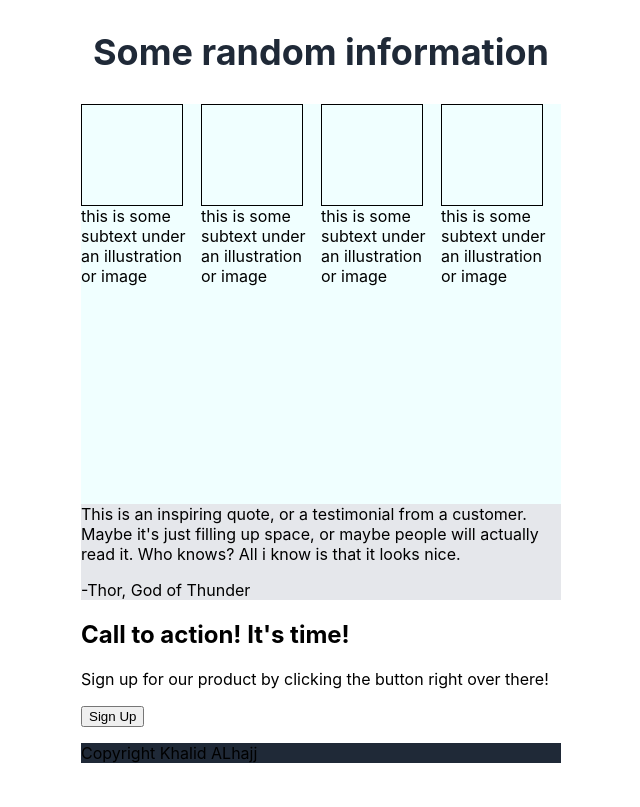
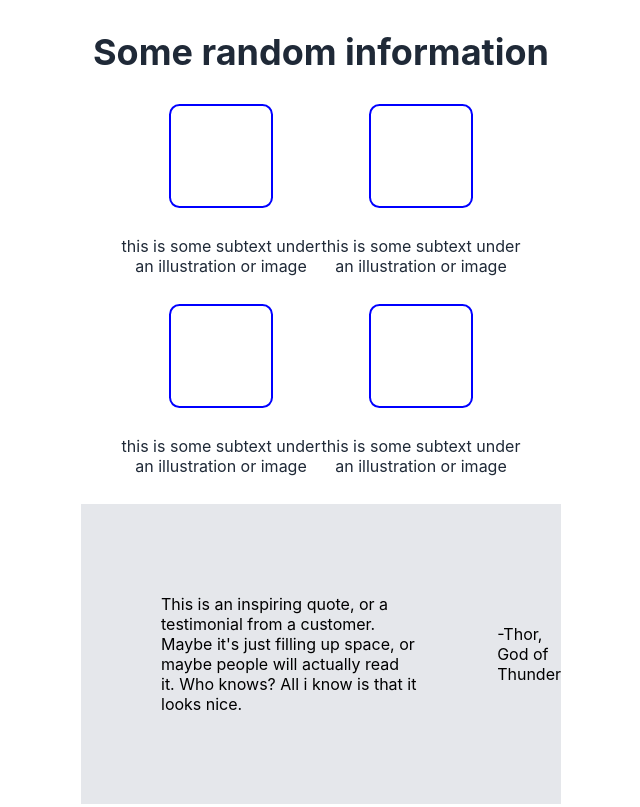
Before and after one commit to khalidalhajj/FirstProject, a plain HTML site: page index.html in a window 1280 px wide. Shown: the part 693-1500 px from the top of the page, without its empty margins (319-959 px from the left). Before the commit the page ends 1472 px from the top, so only its background shows below. Drawn offline with Linux system fonts and the light colour scheme.

Commit message:
changes added

```diff
--- a/index.html
+++ b/index.html
@@ -55,11 +55,12 @@
         </div>
     </section>
     <section class="quotehero">
-        <div>
-            <div>This is an inspiring quote, or a testimonial from a customer. Maybe it's just filling up space, or
+        <div class="quotediv">
+            <div class="quotetxt">This is an inspiring quote, or a testimonial from a customer. Maybe it's just filling
+                up space, or
                 maybe people will actually read it. Who knows? All i know is that it looks nice.</div>
             <div>
-                <p>-Thor, God of Thunder</p>
+                <p class="quoter">-Thor, God of Thunder</p>
             </div>
         </div>
     </section>
--- a/style.css
+++ b/style.css
@@ -118,12 +118,20 @@ a.button6:active {
 
 .infocontainer {
     display: flex;
-    justify-content: space-around;
+    justify-content: center;
+    align-items: center;
+    align-content: center;
+    flex-wrap: wrap;
 }
 
 .elbox {
-    background-color: azure;
-    height: 400px;
+    height: 200px;
+    width: 200px;
+    display: flex;
+    flex-wrap: wrap;
+    justify-content: center;
+
+
 
 
 }
@@ -131,5 +139,23 @@ a.button6:active {
 .infobox {
     width: 100px;
     height: 100px;
-    border: solid 1px black;
+    border: solid 2px blue;
+    border-radius: 10%;
+
 }
+
+.txtunder {
+    text-align: center;
+    color: #1f2937;
+}
+
+.quotediv {
+    display: flex;
+    height: 300px;
+    align-items: center;
+}
+
+.quotetxt {
+    margin-left: 80px;
+    margin-right: 80px;
+}
```
